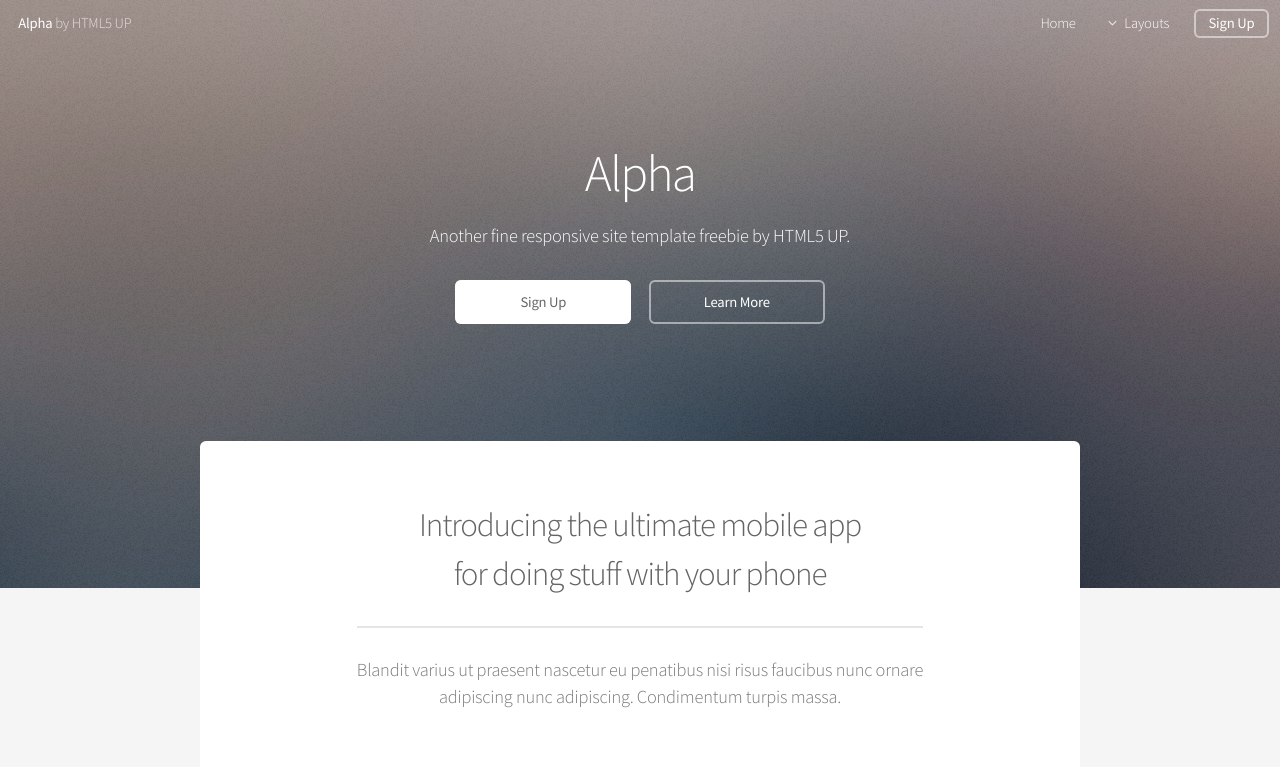
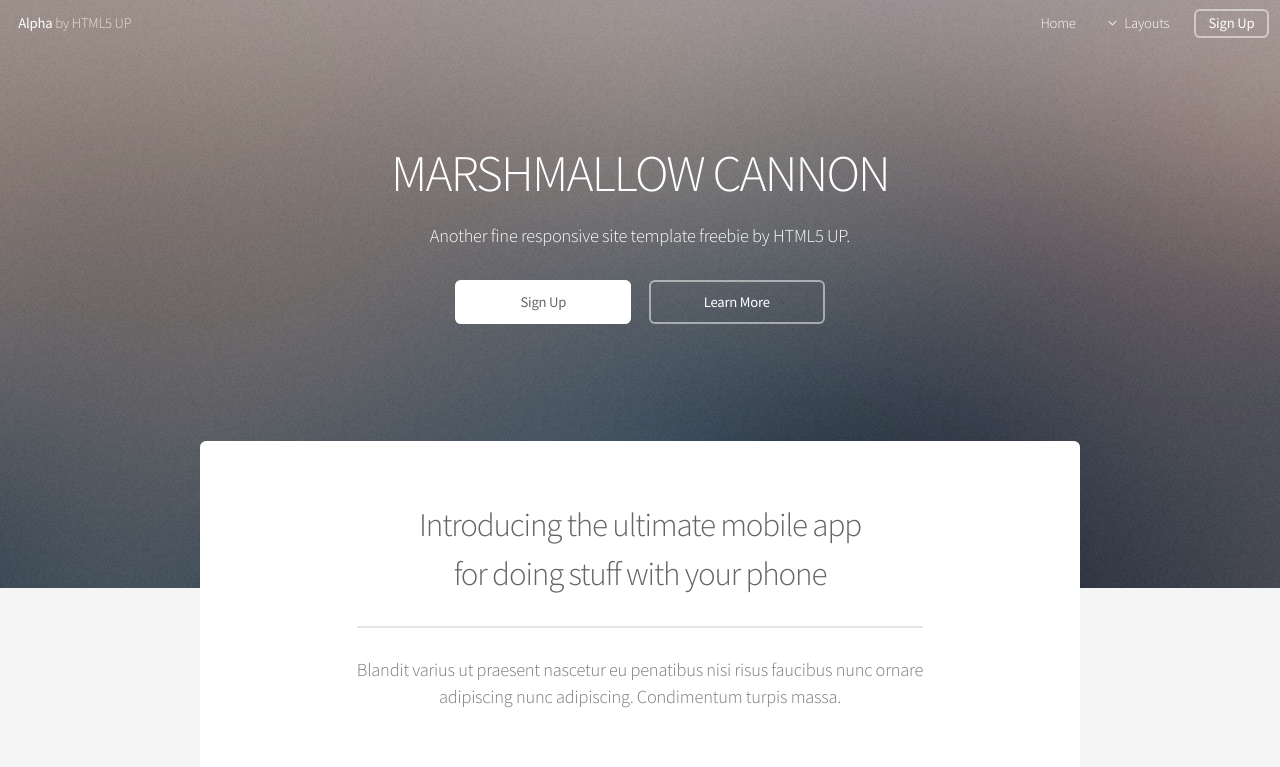
Before and after one commit to Irrithyll/brewing-sweet-victory, a plain HTML site: page index.html in a window 1280 px wide. Shown: the top 767 px of the page. Drawn offline with Linux system fonts and the light colour scheme.

Commit message:
title change

```diff
--- a/index.html
+++ b/index.html
@@ -46,7 +46,7 @@
 
 			<!-- Banner -->
 				<section id="banner">
-					<h2>Alpha</h2>
+					<h2>MARSHMALLOW CANNON</h2>
 					<p>Another fine responsive site template freebie by HTML5 UP.</p>
 					<ul class="actions">
 						<li><a href="#" class="button special">Sign Up</a></li>
```
